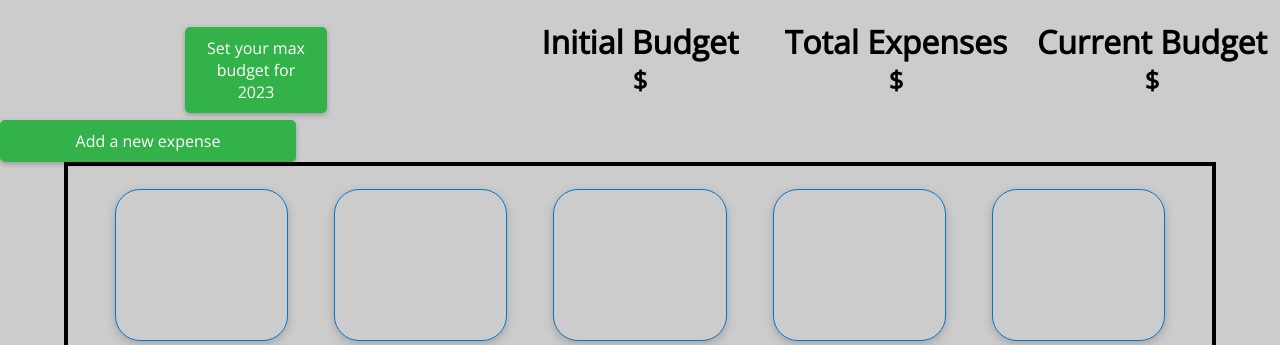
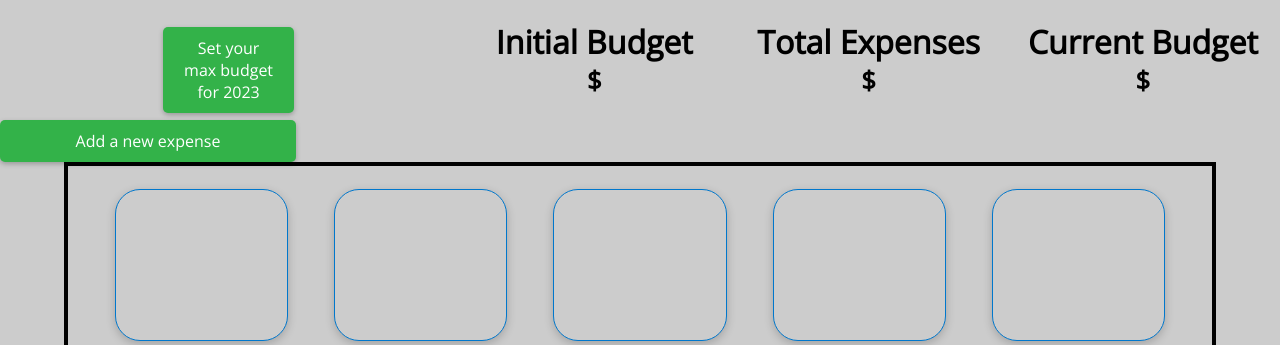
Before and after one commit to Code-Institute-Submissions/SpendWise, a Django app: page /expenses/ in a window 1280 px wide. Shown: the part 104-449 px from the top of the page. Run offline with Django 3.2, Linux system fonts and the light colour scheme; data that the repository does not hold is empty; some libraries are stand-ins or nearby versions; some web fonts are replaced.

Commit message:
fix bug with css

```diff
--- a/static/css/style.css
+++ b/static/css/style.css
@@ -148,7 +148,7 @@ body {
 
 .btn_budget_container {
 
-    flex: 3;
+    flex: 2.5;
 
 
     text-align: center;
```
